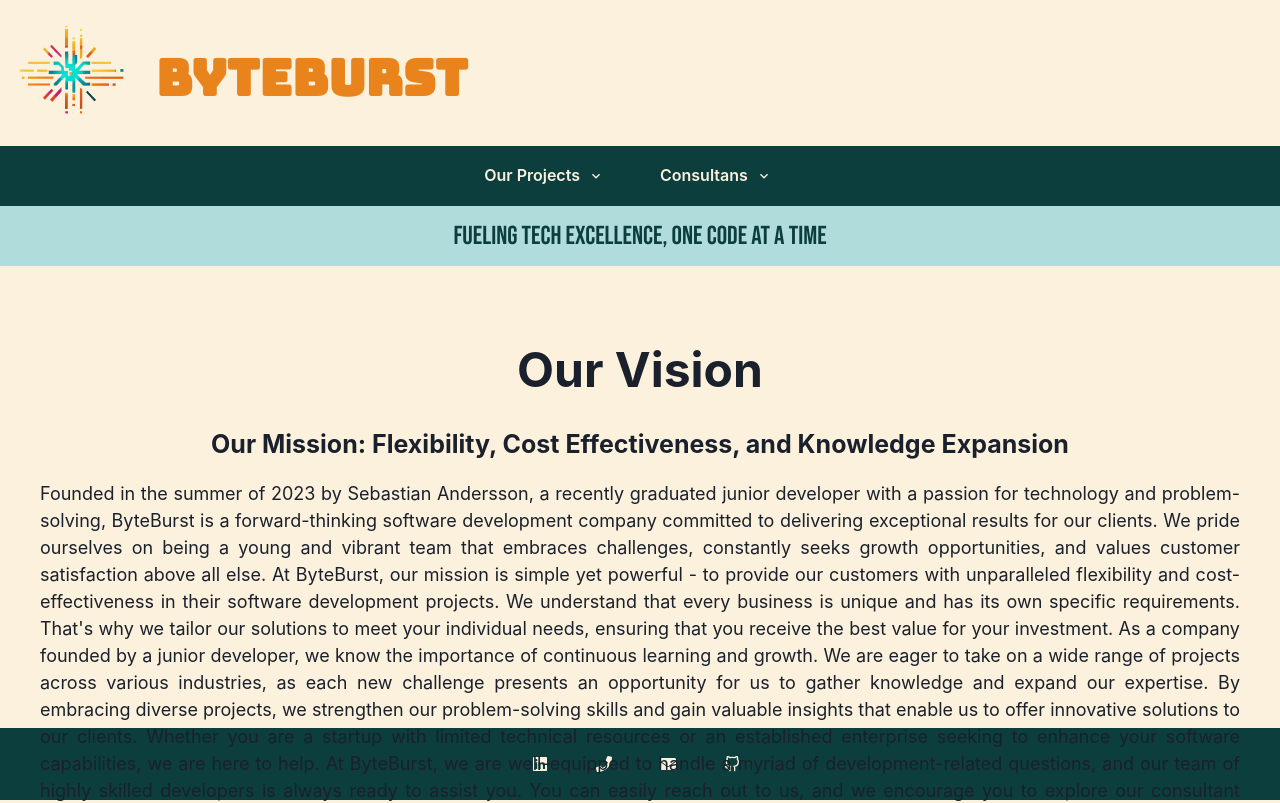
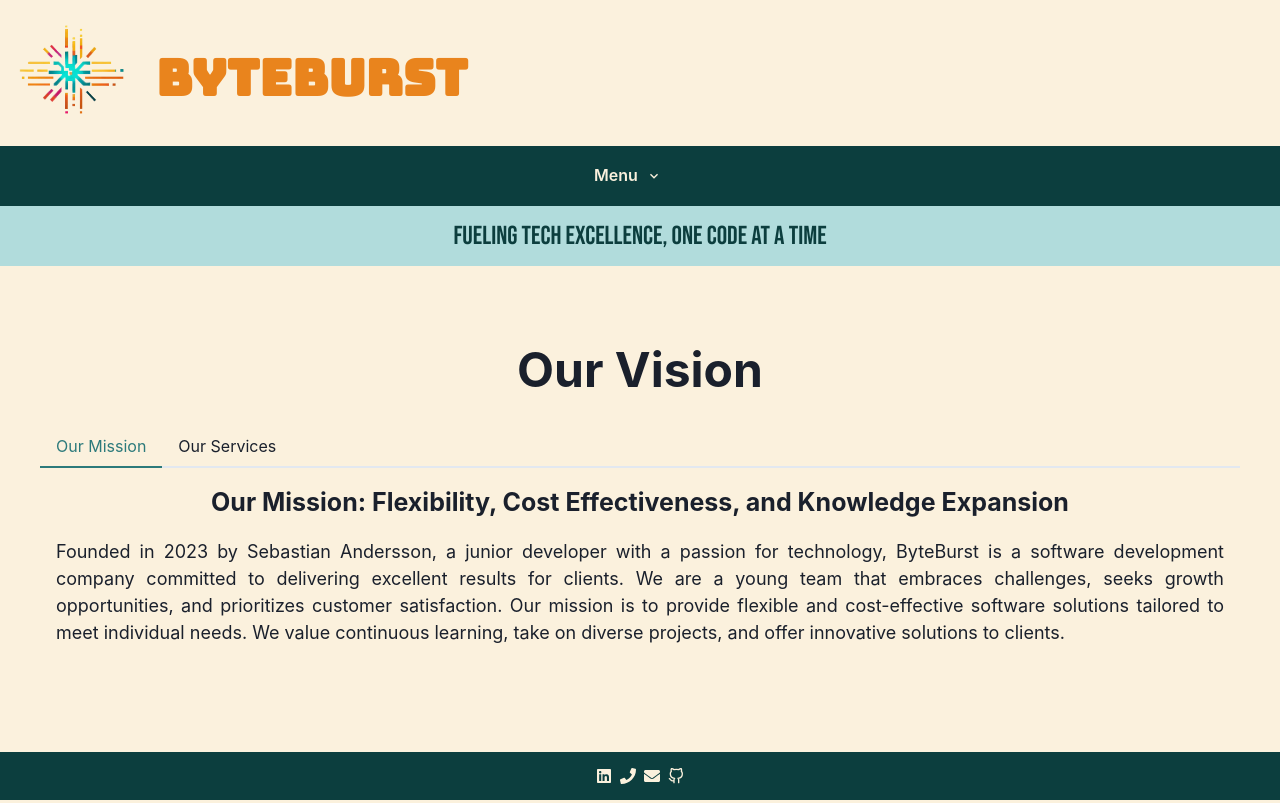
Before and after one commit to sebbeflebbe/byteburst_website, a React (Create React App) app: page / in a window 1280 px wide. Shown: the top 803 px of the page. Built offline with nearby package versions, Linux system fonts and the light colour scheme.

Commit message:
changes to text

```diff
--- a/package.json
+++ b/package.json
@@ -7,6 +7,7 @@
     "@chakra-ui/react": "^2.7.1",
     "@emotion/react": "^11.11.1",
     "@emotion/styled": "^11.11.0",
+    "@mui/material": "^5.14.1",
     "@testing-library/jest-dom": "^5.16.5",
     "@testing-library/react": "^13.4.0",
     "@testing-library/user-event": "^13.5.0",
--- a/src/App.js
+++ b/src/App.js
@@ -1,10 +1,9 @@
-import { useState, useEffect } from 'react';
+import { useState } from 'react';
 import React from 'react';
 import 'animate.css';
 import {
   Box,
   Button,
-  ButtonGroup,
   Menu,
   MenuButton,
   MenuList,
@@ -12,10 +11,20 @@ import {
   Image,
   extendTheme,
   ChakraProvider,
-  Card,
-  CardHeader,
-  CardBody,
+  Drawer,
+  DrawerOverlay,
+  DrawerContent,
+  DrawerCloseButton,
+  DrawerHeader,
+  DrawerBody,
+  DrawerFooter,
   Heading,
+  VStack,
+  Tab,
+  Tabs,
+  TabList,
+  TabPanel,
+  TabPanels,
 } from "@chakra-ui/react";
 import { ChevronDownIcon } from "@chakra-ui/icons";
 import { FaLinkedin, FaPhone, FaEnvelope } from "react-icons/fa";
@@ -38,14 +47,29 @@ const theme = extendTheme({
   },
 });
 
-// Create a custom wrapper component with animation
-function AnimatedText({ text, animation }) {
+// Custom Drawer component
+function MenuDrawer({ isOpen, onClose }) {
   return (
-    <Box
-      className={`animate__animated ${animation}`} // Apply the animation class to the element
-    >
-      {text}
-    </Box>
+    <Drawer isOpen={isOpen} placement="left" onClose={onClose}>
+      <DrawerOverlay />
+      <DrawerContent>
+        <DrawerCloseButton />
+        <DrawerHeader>Menu</DrawerHeader>
+        <DrawerBody>
+          <VStack spacing={4}>
+            <Button colorScheme="teal" variant="ghost">
+              Vision
+            </Button>
+            <Button colorScheme="teal" variant="ghost">
+              Projects
+            </Button>
+            <Button colorScheme="teal" variant="ghost">
+              Consultants
+            </Button>
+          </VStack>
+        </DrawerBody>
+      </DrawerContent>
+    </Drawer>
   );
 }
 
@@ -67,8 +91,21 @@ function findNearestSentenceEnd(text, index) {
   return lastMatchIndex >= 0 ? lastMatchIndex + match[1].length : index;
 }
 
+// Custom AnimatedText component
+function AnimatedText({ text, animation }) {
+  return (
+    <Box
+      className={`animate__animated ${animation}`} // Apply the animation class to the element
+    >
+      {text}
+    </Box>
+  );
+}
+
 function App() {
   const [showCard, setShowCard] = useState(false);
+  const [isDrawerOpen, setIsDrawerOpen] = useState(false);
+  const [tabValue, setTabValue] = useState(0); // Add tabValue state
 
   const handlePhoneIconClick = () => {
     setShowCard(true);
@@ -78,42 +115,40 @@ function App() {
     setShowCard(false);
   };
 
+  const handleDrawerOpen = () => {
+    setIsDrawerOpen(true);
+  };
+
+  const handleDrawerClose = () => {
+    setIsDrawerOpen(false);
+  };
+
+  const handleTabChange = (event, newValue) => {
+    setTabValue(newValue); // Add handleTabChange function
+  };
+
   // The complete text to be split into two columns
-  // ...
+  const completeText = `
+    Founded in 2023 by Sebastian Andersson, a junior developer with a passion for technology, ByteBurst is a software development company committed to delivering excellent results for clients. We are a young team that embraces challenges, seeks growth opportunities, and prioritizes customer satisfaction.
 
-const completeText = `
-Founded in the summer of 2023 by Sebastian Andersson, a recently graduated junior developer with a passion for technology and problem-solving, ByteBurst is a forward-thinking software development company committed to delivering exceptional results for our clients. We pride ourselves on being a young and vibrant team that embraces challenges, constantly seeks growth opportunities, and values customer satisfaction above all else.
+    Our mission is to provide flexible and cost-effective software solutions tailored to meet individual needs. We value continuous learning, take on diverse projects, and offer innovative solutions to clients.
 
-At ByteBurst, our mission is simple yet powerful - to provide our customers with unparalleled flexibility and cost-effectiveness in their software development projects. We understand that every business is unique and has its own specific requirements. That's why we tailor our solutions to meet your individual needs, ensuring that you receive the best value for your investment.
+    Whether you're a startup or an established enterprise, our highly skilled developers are ready to assist you with technical questions and transparent communication.
 
-As a company founded by a junior developer, we know the importance of continuous learning and growth. We are eager to take on a wide range of projects across various industries, as each new challenge presents an opportunity for us to gather knowledge and expand our expertise. By embracing diverse projects, we strengthen our problem-solving skills and gain valuable insights that enable us to offer innovative solutions to our clients.
+    We believe in the joy of the development journey, holding steadfast to our core values of learning and patience. Our team stays up-to-date with industry trends to deliver cutting-edge solutions.
 
-Whether you are a startup with limited technical resources or an established enterprise seeking to enhance your software capabilities, we are here to help. At ByteBurst, we are well-equipped to handle a myriad of development-related questions, and our team of highly skilled developers is always ready to assist you. You can easily reach out to us, and we encourage you to explore our consultant profiles to find the perfect fit for your project.
+    At ByteBurst, we cherish patience, attention to detail, and enthusiasm in every project we undertake.
 
-We understand that software development can be a daunting process, especially for those unfamiliar with the technical jargon. Rest assured, with ByteBurst, you won't need to worry about the complexities of the development journey. We believe in clear and transparent communication, ensuring that you stay informed every step of the way.
-
-For us, software development is not merely a profession; it is a journey of growth and discovery. We hold steadfast to our core values of willingness to learn, patience, and finding joy in what we do. It is this passion that drives us to deliver exceptional results and create valuable experiences for our clients.
-
-Our team is continuously honing their skills and staying up-to-date with the latest industry trends and technological advancements. We believe that by constantly learning, we can stay at the forefront of innovation and deliver cutting-edge solutions.
-
-We also understand that great things take time and effort. Patience is a virtue we cherish, as it allows us to approach each project with meticulous attention to detail and deliver polished, high-quality outcomes.
-
-Finally, joy is at the heart of everything we do. We believe that enjoying the journey is just as important as reaching the destination. Our enthusiasm and positive approach bring an element of excitement to every project we undertake.
-
-Whether you are an aspiring startup or an established enterprise seeking to revamp your software solutions, ByteBurst is here to accompany you on your journey to success. Our dedication to flexibility, cost-effectiveness, knowledge expansion, and our core values ensure that you receive nothing short of excellence.
-
-We welcome you to explore our services, meet our consultants, and experience the ByteBurst difference. Let's innovate together and turn your ideas into reality. Get in touch with us today, and let's embark on this exciting adventure together!
+    Let us accompany you on your journey to success. Explore our services, meet our consultants, and experience the ByteBurst difference. Contact us today and embark on this exciting adventure!
   `;
 
-
   // Split the complete text into two parts
-
   const halfway = Math.floor(completeText.length / 2);
   const leftColumnText = completeText.slice(0, findNearestSentenceEnd(completeText, halfway)).trim();
   const rightColumnText = completeText.slice(findNearestSentenceEnd(completeText, halfway)).trim();
 
   return (
-   <Box className="App" bg="#Ffbf1dd"> {/* Set the background color to #Ffbf1dd */}
+    <Box className="App" bg="#Ffbf1dd">
       <Box className="header">
         <Box className="logo-container">
           <Image src={logo} alt="Logo" className="logo-image" />
@@ -127,10 +162,8 @@ We welcome you to explore our services, meet our consultants, and experience the
       <Box className="board-container">
         <Box className="board blue-board">
           <Box className="menu-container">
-           {/* Our Projects Menu */}
-           <Menu>
-             <MenuButton
-               as={Button}
+            {/* Replace the previous menu buttons with the Chakra Drawer button */}
+            <Button
               rightIcon={<ChevronDownIcon />}
               variant="ghost"
               color="#fbf1dd"
@@ -138,35 +171,10 @@ We welcome you to explore our services, meet our consultants, and experience the
               _expanded={{ bgColor: "#Ffbf1dd" }}
               _focus={{ boxShadow: "outline" }}
               mr={6}
+              onClick={handleDrawerOpen}
             >
-               Our Projects
-             </MenuButton>
-             <MenuList
-               bg="white"
-               color="#0c3e3e"
-               minWidth="150px"
-               boxShadow="md"
-               borderRadius="md"
-             >
-               <MenuItem _hover={{ bg: "#0c3e3e" }}>OpenScan</MenuItem>
-               <MenuItem _hover={{ bg: "#0c3e3e" }}>Halloween game</MenuItem>
-             </MenuList>
-           </Menu>
-           {/* Our Consultants Menu */}
-           <Menu>
-             <MenuButton
-               as={Button}
-               rightIcon={<ChevronDownIcon />}
-               variant="ghost"
-               color="#fbf1dd"
-               _hover={{ bgColor: "#39e4d4" }}
-               _expanded={{ bgColor: "#Ffbf1dd" }}
-               _focus={{ boxShadow: "outline" }}
-               mr={6}
-             >
-               Consultans
-             </MenuButton>
-           </Menu>
+              Menu
+            </Button>
           </Box>
         </Box>
         <Box className="board dark-green-board">
@@ -185,52 +193,22 @@ We welcome you to explore our services, meet our consultants, and experience the
         bg="#0c3e3e"
         color="#fbf1dd"
       >
-       <ButtonGroup>
-         <Button
-           as="a"
-           href="https://www.linkedin.com/company/byteburst/?viewAsMember=true"
-           target="_blank"
-           rel="noopener noreferrer"
-           leftIcon={<FaLinkedin />}
-           variant="ghost"
-           color="#fbf1dd"
-         />
-         {/* Phone Icon - Card */}
-         <Button
-           leftIcon={<FaPhone />}
-           variant="ghost"
-           color="#fbf1dd"
-           onClick={handlePhoneIconClick}
-         />
-         <Button
-           leftIcon={<FaEnvelope />}
-           variant="ghost"
-           color="#fbf1dd"
-         />
-         <Button
-           as="a"
-           href="https://github.com/sebbeflebbe"
-           target="_blank"
-           rel="noopener noreferrer"
-           leftIcon={<FiGithub />}
-           variant="ghost"
-           color="#fbf1dd"
-         />
-       </ButtonGroup>
+        <FooterContent />
       </Box>
-
       {/* Add a Box component to wrap the section you want to have the yellowish background */}
       <Box bg="#Fbf1dd" pt={10} pb={60}>
         {/* Card */}
         {showCard && (
-         <Card maxW="md" mx="auto" mt={2} p={2}>
-           <CardHeader>Sebastian Andersson</CardHeader>
-           <CardBody>
+          <Box maxW="md" mx="auto" mt={2} p={2} bg="white">
             <Image src="./self-portrait.jpg" />
-             070-0393 805
-           </CardBody>
-           <Button onClick={handleCloseCard}>Close</Button>
-         </Card>
+            <Box textAlign="center" fontSize="xl">
+              Sebastian Andersson
+            </Box>
+            <Box textAlign="center">070-0393 805</Box>
+            <Button mt={2} onClick={handleCloseCard}>
+              Close
+            </Button>
+          </Box>
         )}
 
         {/* Title and Text Columns */}
@@ -247,10 +225,19 @@ We welcome you to explore our services, meet our consultants, and experience the
             Our Vision
           </Heading>
           <Box className="column-content">
-           <Box className="left-column">
+            <Tabs value={tabValue} onChange={handleTabChange} colorScheme="teal">
+              <TabList>
+                <Tab>Our Mission</Tab>
+                <Tab>Our Services</Tab>
+              </TabList>
+              <TabPanels>
+                <TabPanel>
                   <Box fontSize="25px" fontWeight="bold" textAlign="center" mb={4}>
                     {/* Use the custom AnimatedText component with the desired animation */}
-               <AnimatedText text="Our Mission: Flexibility, Cost Effectiveness, and Knowledge Expansion" animation="animate__lightSpeedInRight" />
+                    <AnimatedText
+                      text="Our Mission: Flexibility, Cost Effectiveness, and Knowledge Expansion"
+                      animation="animate__lightSpeedInRight"
+                    />
                   </Box>
                   <Box fontSize="18px" textAlign="justify" className="animate__animated animate__bounceInUp">
                     {/* Separate Box component for the first section */}
@@ -258,11 +245,14 @@ We welcome you to explore our services, meet our consultants, and experience the
                       {leftColumnText}
                     </Box>
                   </Box>
-           </Box>
-           <Box className="right-column" marginBottom="4"> {/* Add marginBottom */}
+                </TabPanel>
+                <TabPanel>
                   <Box fontSize="25px" fontWeight="bold" textAlign="center" mb={4}>
                     {/* Use the custom AnimatedText component with the desired animation */}
-               <AnimatedText text="Our Services: Expertise and Support at Your Fingertips" animation="animate__lightSpeedInRight" />
+                    <AnimatedText
+                      text="Our Services: Expertise and Support at Your Fingertips"
+                      animation="animate__lightSpeedInRight"
+                    />
                   </Box>
                   <Box fontSize="18px" textAlign="justify" className="animate__animated animate__bounceInUp">
                     {/* Separate Box component for the second section */}
@@ -270,20 +260,24 @@ We welcome you to explore our services, meet our consultants, and experience the
                       {rightColumnText}
                     </Box>
                   </Box>
-           </Box>
-         </Box>
-         <Box
-           display="flex"
-           flexDirection="row"
-           justifyContent="center"
-           alignItems="flex-start"
-           columnGap={20}
-           mt={10}
-         >
-           {/* ... Additional content if needed ... */}
+                </TabPanel>
+              </TabPanels>
+            </Tabs>
           </Box>
         </Box>
       </Box>
+      <MenuDrawer isOpen={isDrawerOpen} onClose={handleDrawerClose} />
+    </Box>
+  );
+}
+
+function FooterContent() {
+  return (
+    <Box display="flex" alignItems="center" justifyContent="center">
+      <FaLinkedin style={{ marginRight: '8px' }} />
+      <FaPhone style={{ marginRight: '8px' }} />
+      <FaEnvelope style={{ marginRight: '8px' }} />
+      <FiGithub />
     </Box>
   );
 }
```
Also changed, not shown: 1 other file (tests, documents, lock files or other folders). Lines whose indentation alone changed are shown as unchanged.
